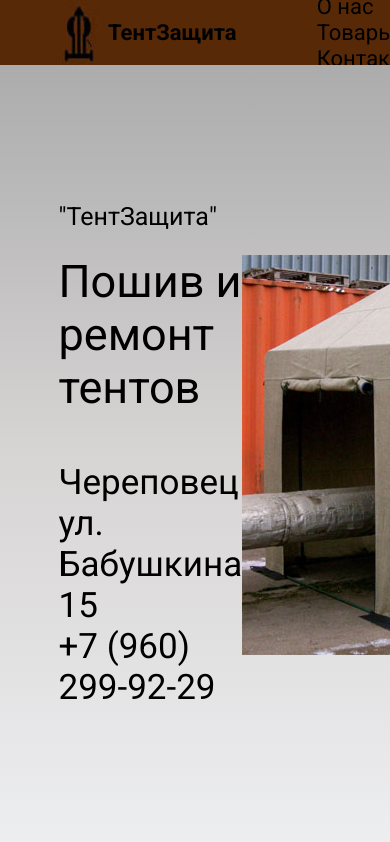
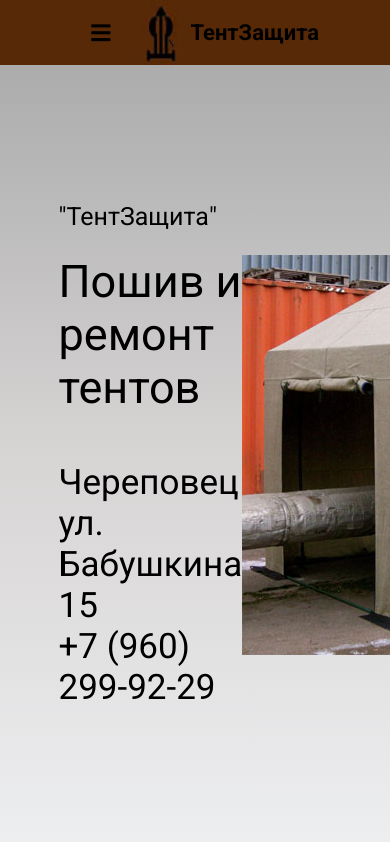
Before and after one commit to taratorkin/TentZashita, a React (Create React App) app: page / in a window 390 px wide. Shown: the top 842 px of the page. Built offline with nearby package versions, Linux system fonts and the light colour scheme.

Commit message:
added mobile menu

```diff
--- a/src/Header.js
+++ b/src/Header.js
@@ -2,23 +2,36 @@ import React from 'react';
 import './css/header.css';
 import img1 from './images/logo.jpg';
 
-export default function Header() {
+export default class Header extends React.Component {
+
+  constructor(props) {
+    super(props);
+    this.state = { menuEnabled: false };
+    this.toggleMenu = this.toggleMenu.bind(this);
+  }
+
+  render() {
     return(
       <div className="header">
 
         <div className="header_maincontainer">
           <div className="header_maincontainer_item">
+            <a href="#mobile_menu" className='barsIcon' onClick={this.toggleMenu}>
+              <i class="fas fa-bars"></i>
+            </a>
             <img src={img1} alt="hello" height="100%"/>
             <a href="/" className="header_maincontainer_link header_maincontainer_logo">ТентЗащита</a>
           </div>
-        <div className="header_maincontainer_item">
-          <ul>
-            <a className="header_maincontainer_link" href="#AboutUs"><li className="header_maincontainer_menuItem">О нас</li></a>
-            <a className="header_maincontainer_link" href="#Goods"><li className="header_maincontainer_menuItem">Товары</li></a>
-            <a className="header_maincontainer_link" href="#Contacts"><li className="header_maincontainer_menuItem">Контакты</li></a>
+          <div className={this.state.menuEnabled
+            ? 'header_maincontainer_item mobile_menu'
+            : 'header_maincontainer_item mobile_menu_hidden'}>
+            <ul className="dropdown_content">
+              <li className="header_maincontainer_menuItem"><a className="header_maincontainer_link" href="#AboutUs">О нас</a></li>
+              <li className="header_maincontainer_menuItem"><a className="header_maincontainer_link" href="#Goods">Товары</a></li>
+              <li className="header_maincontainer_menuItem"><a className="header_maincontainer_link" href="#Contacts">Контакты</a></li>
             </ul>
           </div>
-        <div className="header_maincontainer_item">
+          <div className="header_maincontainer_item mobile_menu_hidden">
             <p>8 (960) 299-92-29</p>
             <a className="header_maincontainer_link" href="https://vk.com/club188145621"><i class="fab fa-vk"></i></a>
           </div>
@@ -27,3 +40,10 @@ export default function Header() {
       </div>
     );
   }
+
+  toggleMenu() {
+    this.setState((state) => ({
+      menuEnabled: !state.menuEnabled
+    }));
+  }
+}
--- a/src/css/header.css
+++ b/src/css/header.css
@@ -11,6 +11,10 @@
   width: 70%;
   display: flex;
   justify-content: space-around;
+}
+
+.barsIcon {
+  display: none;
 }
 
 .header_maincontainer_item {
@@ -52,3 +56,71 @@
   display: inline;
   margin: 0 20px;
 }
+
+@media (max-width: 1233px) {
+
+  .header_maincontainer {
+    width: 100%;
+    position: relative;
+  }
+
+  .barsIcon {
+    display: inline-flex;
+    align-items: center;
+    justify-content: center;
+    color: black;
+    text-decoration: none;
+    margin: 0 15px;
+    height: 100%;
+    width: 50px;
+  }
+
+  .mobile_menu {
+    display: flex;
+    justify-content: flex-start;
+    width: 100%;
+    position: absolute;
+    top: 180%;
+  }
+
+  .mobile_menu ul {
+    width: 100%;
+    margin: 0;
+    padding: 0;
+  }
+
+  .mobile_menu li {
+    display: block;
+    margin: 0;
+    width: 100%;
+    border-bottom: 1px solid black;
+    background-color: #572907;
+  }
+
+  .mobile_menu li:first-child {
+    border-top: 1px solid black;
+  }
+
+  .mobile_menu li:last-child {
+    border-bottom: 0;
+  }
+
+  .mobile_menu a {
+    display: block;
+    height: 100%;
+    padding: 15px;
+  }
+
+  .mobile_menu li:hover {
+    background-color: #6E3F03;
+  }
+
+  .header_maincontainer_link:after {
+    display: none;
+  }
+
+  .mobile_menu_hidden {
+    display: none;
+  }
+
+}
```
Also changed, not shown: 1 other file (tests, documents, lock files or other folders). Lines whose indentation alone changed are shown as unchanged.
